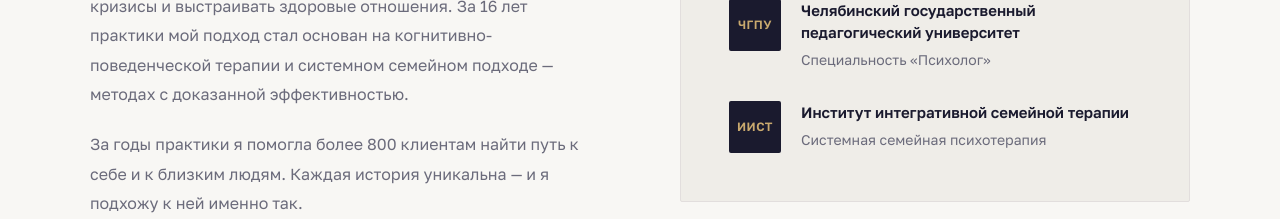
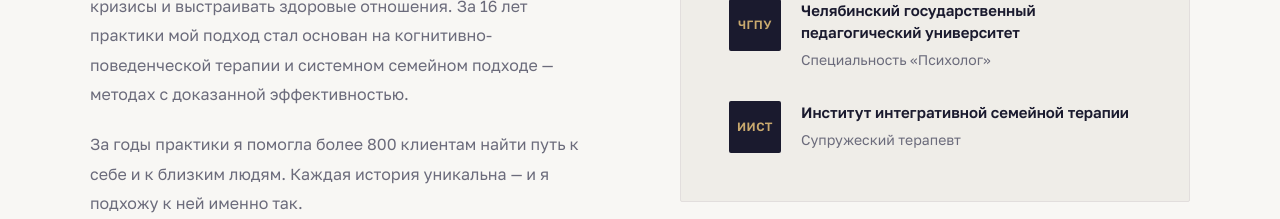
Before and after one commit to pr-poehali-dev/family-psychologist-website, a React (Vite) app: page / in a window 1280 px wide. Shown: the part 1260-1479 px from the top of the page. Built offline with nearby package versions, Linux system fonts and the light colour scheme.

Commit message:
Add: Интегративная семейная терапия

```diff
--- a/src/pages/Index.tsx
+++ b/src/pages/Index.tsx
@@ -424,7 +424,7 @@ export default function Index() {
                 {
                   year: "ИИСТ",
                   title: "Институт интегративной семейной терапии",
-                  desc: "Системная семейная психотерапия",
+                  desc: "Супружеский терапевт",
                 },
               ].map((edu, i) => (
                 <div key={i} style={{ display: "flex", gap: 20 }}>
```
